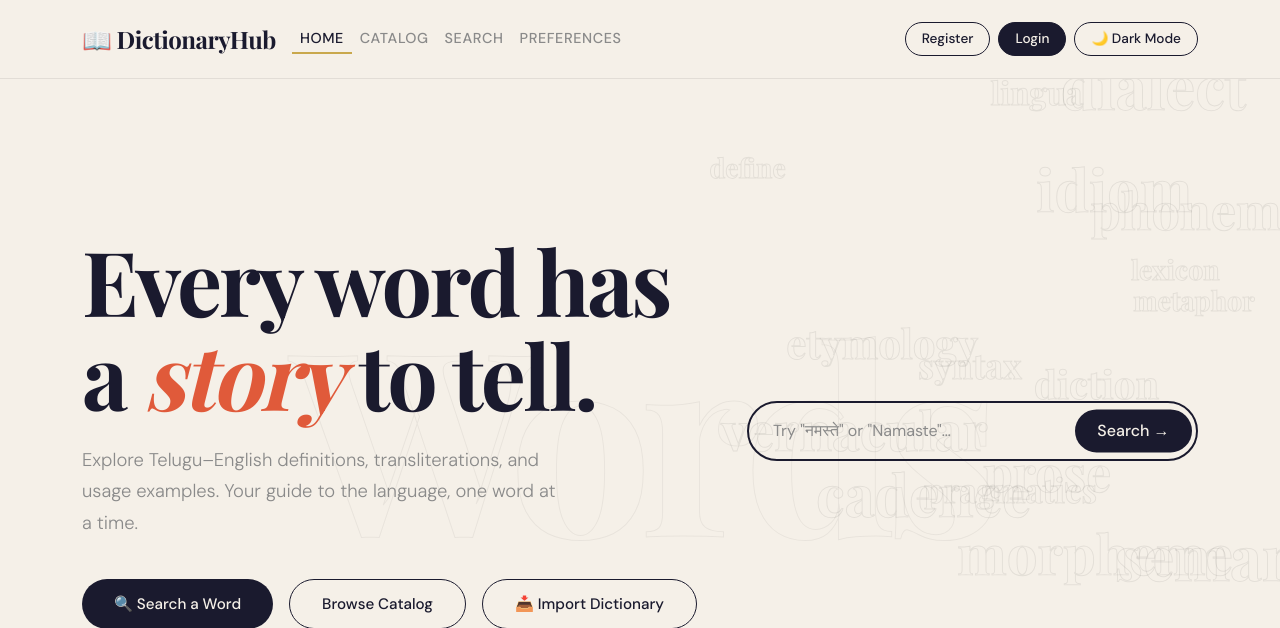
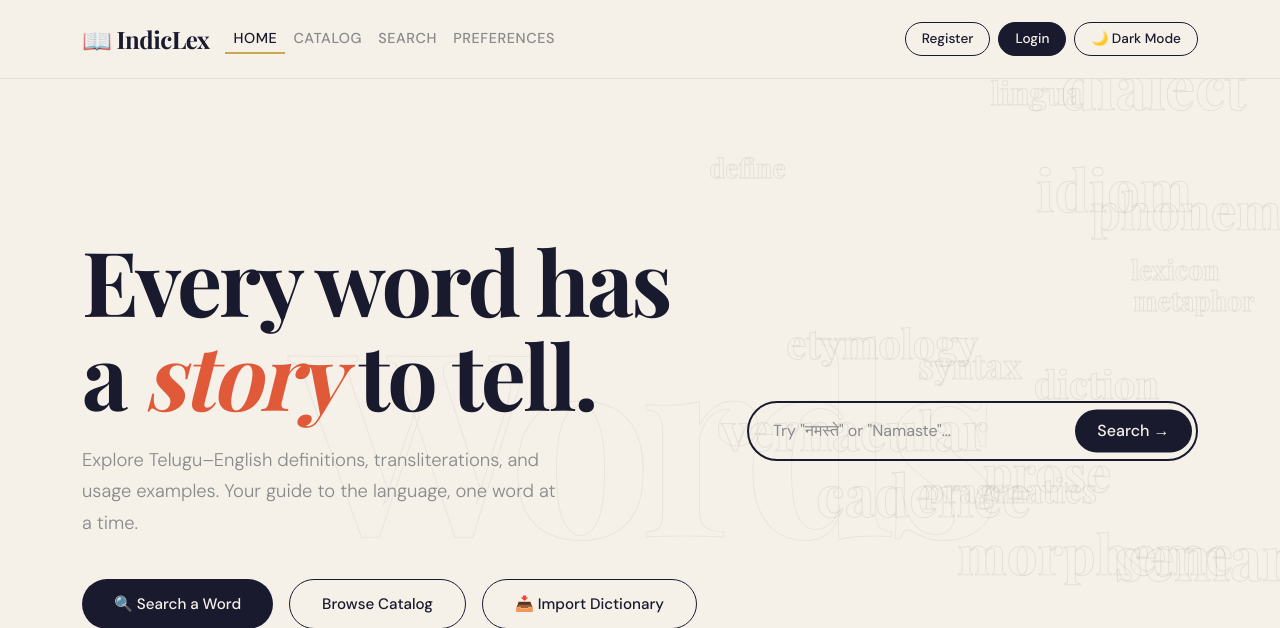
Before and after one commit to sjasthi/IndicLex_b, a PHP site: page / in a window 1280 px wide. Shown: the top 628 px of the page. Run offline with PHP 8.4, Linux system fonts and the light colour scheme; some web fonts are replaced.

Commit message:
update
updated dictionary name

```diff
--- a/includes/admin_header.php
+++ b/includes/admin_header.php
@@ -16,7 +16,7 @@ $user         = current_user();
 <head>
   <meta charset="UTF-8">
   <meta name="viewport" content="width=device-width, initial-scale=1">
-  <title>Admin — DictionaryHub</title>
+  <title>Admin — IndicLex</title>
   <link href="https://cdn.jsdelivr.net/npm/bootstrap@5.3.2/dist/css/bootstrap.min.css" rel="stylesheet">
   <link href="https://fonts.googleapis.com/css2?family=Playfair+Display:ital,wght@0,400;0,700;1,400&family=DM+Sans:wght@300;400;500&display=swap" rel="stylesheet">
   <link rel="stylesheet" href="assets/css/style.css">
@@ -28,7 +28,7 @@ $user         = current_user();
 <nav class="admin-navbar">
   <div class="admin-navbar-brand">
     <span class="admin-badge">🛡️ ADMIN</span>
-    <a href="index.php?page=admin_dashboard" class="admin-site-name">DictionaryHub</a>
+    <a href="index.php?page=admin_dashboard" class="admin-site-name">IndicLex</a>
   </div>
 
   <ul class="admin-nav-links">
--- a/includes/header.php
+++ b/includes/header.php
@@ -19,7 +19,7 @@ $current_page  = isset($_GET['page']) ? $_GET['page'] : 'home';
 <head>
   <meta charset="UTF-8">
   <meta name="viewport" content="width=device-width, initial-scale=1">
-  <title>DictionaryHub</title>
+  <title>IndicLex</title>
   <link href="https://cdn.jsdelivr.net/npm/bootstrap@5.3.2/dist/css/bootstrap.min.css" rel="stylesheet">
   <link href="https://fonts.googleapis.com/css2?family=Playfair+Display:ital,wght@0,400;0,700;1,400&family=DM+Sans:wght@300;400;500&display=swap" rel="stylesheet">
   <link rel="stylesheet" href="assets/css/style.css">
@@ -28,7 +28,7 @@ $current_page  = isset($_GET['page']) ? $_GET['page'] : 'home';
 
 <nav class="navbar navbar-expand-lg">
   <div class="container">
-    <a class="navbar-brand fw-bold" href="index.php">📖 DictionaryHub</a>
+    <a class="navbar-brand fw-bold" href="index.php">📖 IndicLex</a>
     <button class="navbar-toggler" type="button" data-bs-toggle="collapse" data-bs-target="#navbarNav">
       <span class="navbar-toggler-icon"></span>
     </button>
```
